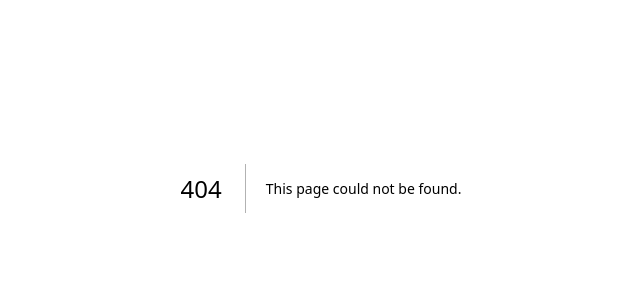
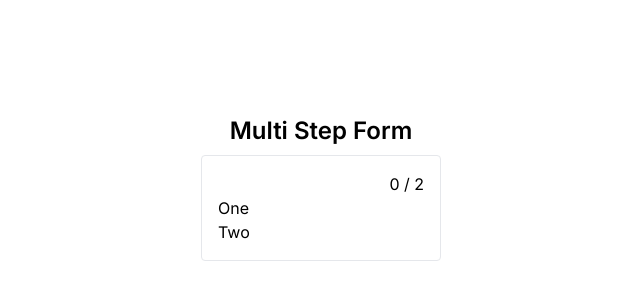
Before and after one commit to iamparmjeetmishra/learnreact, a Next.js app: page /02multistepform in a window 1280 px wide. Before the commit this address had no page. Shown: the part 212-512 px from the top of the page, without its empty margins (319-959 px from the left). Built offline with nearby package versions, Linux system fonts and the light colour scheme.

Commit message:
LearnReact->Forms->02 Multi Step form

```diff
--- /dev/null
+++ b/src/app/(forms)/02multistepform/page.tsx
@@ -0,0 +1,22 @@
+'use client'
+import React from 'react'
+import { useMultiStepForm} from './useMultiStepForm'
+
+
+export default function MultiStepForm() {
+
+  const { steps, currentStepIndex } = useMultiStepForm([
+    <div key={1}>One</div>,
+    <div key={2}>Two</div>
+  ])
+
+  return (
+    <div className='flex flex-col items-center justify-center h-screen'>
+      <h2 className='font-semibold text-2xl'>Multi Step Form</h2>
+      <div className='min-w-60 border rounded p-4 mt-2'>
+        <p className='w-full flex justify-end'>{currentStepIndex} / {steps.length}</p>
+        <p>{ steps }</p>
+      </div>
+    </div>
+  )
+}
--- /dev/null
+++ b/src/app/(forms)/02multistepform/useMultiStepForm.ts
@@ -0,0 +1,33 @@
+import { ReactElement, useState } from "react";
+
+
+export function useMultiStepForm(steps: ReactElement[]) {
+   const [ currentStepIndex, setCurrentStepIndex] = useState(0)
+
+   function next() {
+      setCurrentStepIndex(i => {
+         if (i >= steps.length - 1) return i
+            return i + 1
+      })
+   }
+
+   function back() {
+      setCurrentStepIndex(i => {
+         if (i <= 0) return i
+         return i - 1
+      })
+   }
+
+   function goTo(index: number) {
+      setCurrentStepIndex(index)
+   }
+
+   return {
+      currentStepIndex,
+      step: steps[currentStepIndex],
+      steps,
+      goTo,
+      next,
+      back
+   }
+}
```
